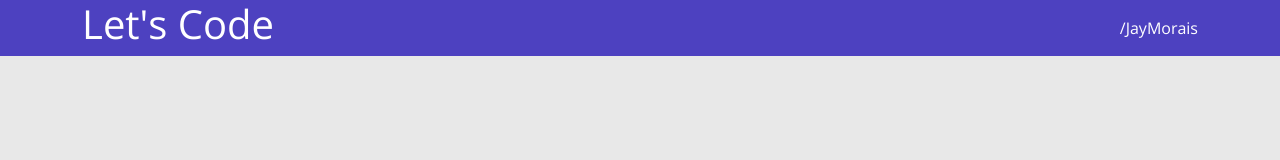
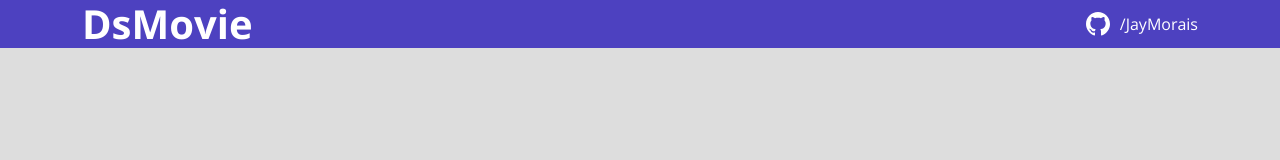
Before and after one commit to JayMorais/DssMovie, a plain HTML site: page index.html in a window 1280 px wide. Drawn offline with nearby package versions, Linux system fonts and the light colour scheme.

Commit message:
Barra Superior p2

```diff
--- a/css/styles.css
+++ b/css/styles.css
@@ -1,21 +1,47 @@
 @import url('https://fonts.googleapis.com/css2?family=Open+Sans:wght@300;400;700&display=swap');
+:root{
+    --bg-gray:#ddd;
+    --color-primary:#4D41C0;
+    --white:#fff;
+}
 *{
     font-family:'Open Sans',sans-serif;
     box-sizing: border-box;
 }
+h1,h2,h3{
+    margin: 0;
+}
 html, body{
-    background-color: #e8e8e8;
+    background-color: var(--bg-gray);
 }
 header{
-    background-color:#4D41C0;
-     color:white;
+    background-color:var(--color-primary);
+     color:var(--white);
+     display: flex;
+}
+
+nav{
+    display: flex;
+    align-items: center;
+    justify-content: space-between;
+}
+nav h1{
+    font-size: 24 px;
+    font-weight: 700;
+}
+nav a{
+    font-size: 12 ;
+    font-weight: 400;
 }
 a, a:hover{
     text-decoration: none;
     color:unset;
 }
-nav{
+
+.container-contact{
     display: flex;
     align-items: center;
-    justify-content: space-between;
 }
+.container-contact img{
+    margin-right: 10px;
+}
--- a/index.html
+++ b/index.html
@@ -11,8 +11,13 @@
 <body>
     <header>
         <nav class="container">
-            <h1>Let's Code</h1>
-            <a href="https://github.com/JayMorais">/JayMorais</a>
+            <h1>DsMovie</h1>
+            <div class="container-contact">
+                <img src="img/Vector.svg" alt="logoGitHub">
+                <a href="https://github.com/JayMorais">/JayMorais</a>
+            </div>
+
+
         </nav>
     </header>
 
```
Also changed, not shown: img/Vector.svg (added).
